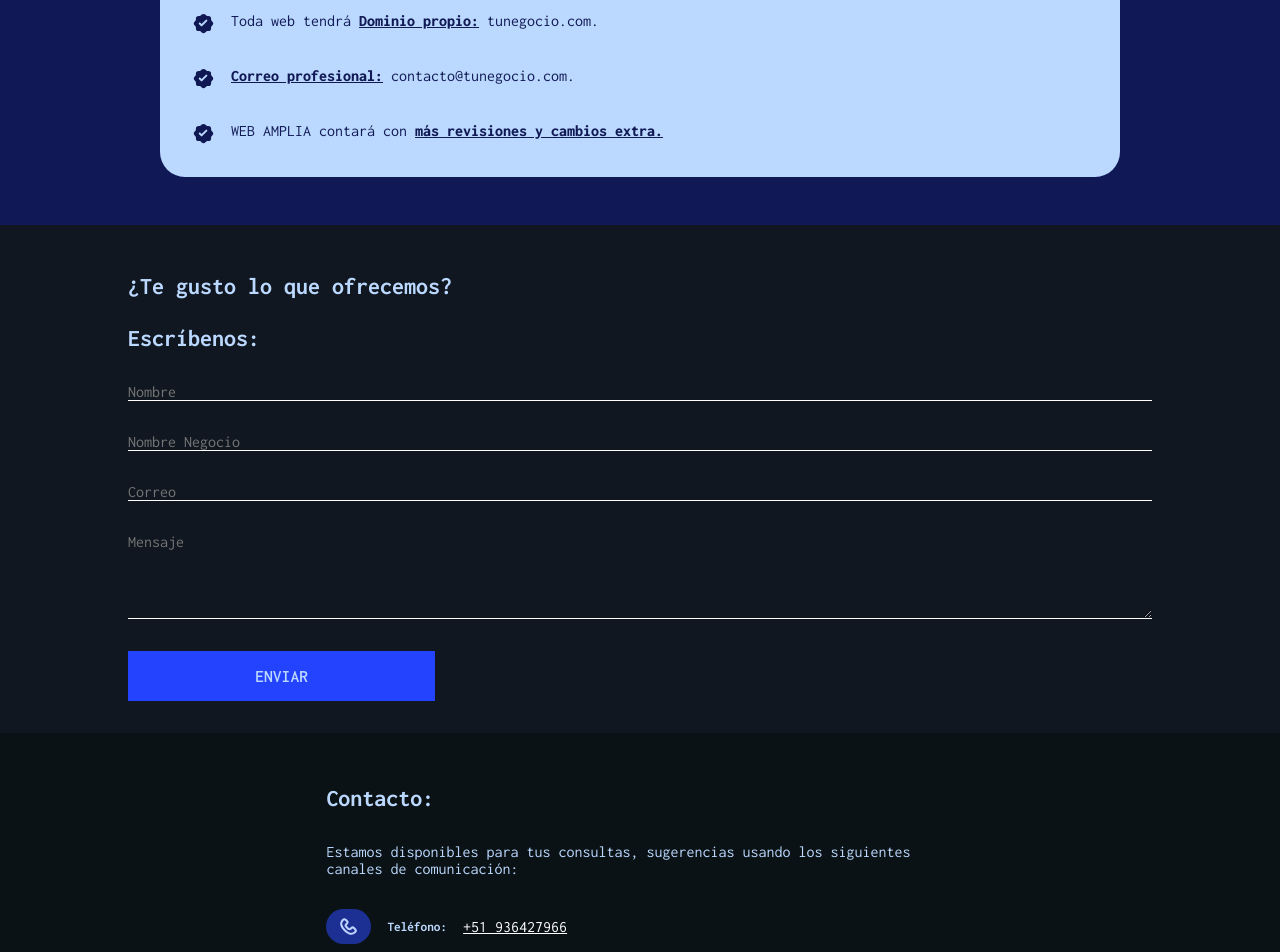
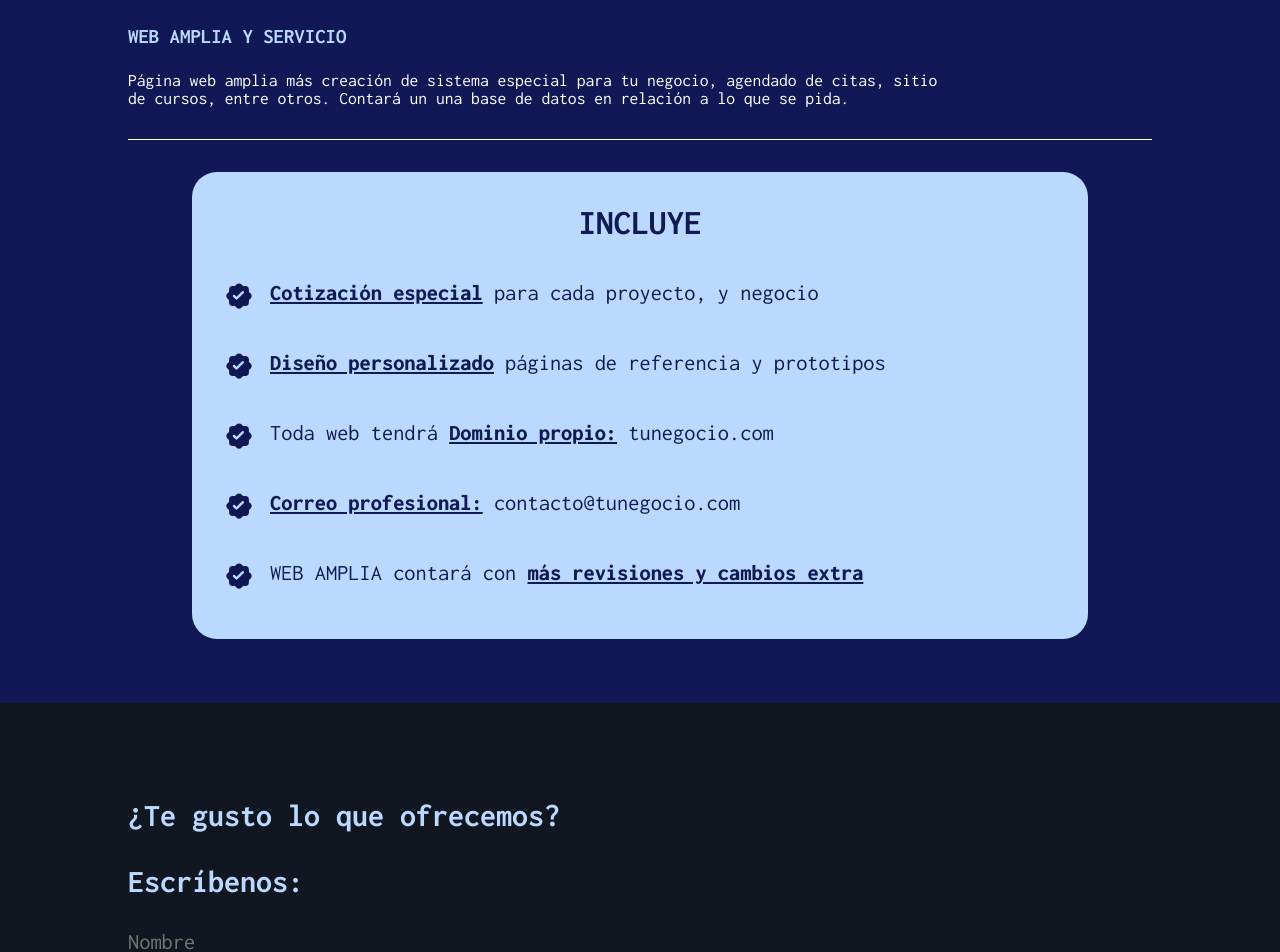
Before and after one commit to Zapallit0/Portfolio_DevWeb, a React (Vite) app in the folder FrontEnd/: page / in a window 1280 px wide. Shown: the part 3343-4295 px from the top of the page. Built offline with nearby package versions, Linux system fonts and the light colour scheme.

Commit message:
Responsive Done 720 px

```diff
--- a/FrontEnd/src/Pages/Home/Contact/Contact.css
+++ b/FrontEnd/src/Pages/Home/Contact/Contact.css
@@ -94,3 +94,43 @@
     width:25px;
     filter: invert(78%) sepia(25%) saturate(767%) hue-rotate(193deg) brightness(94%) contrast(131%);
 }
+@media screen and (min-width: 720px){
+    .contactForm{
+        padding: 3rem 0;
+    }
+    .contactForm h3{
+        font-size: 2rem;
+    }
+    .contactForm form{
+        gap: 2.5rem;
+    }
+    .contactForm form input,textarea{
+        font-size: 1.4rem;
+    }
+    .contactForm form button{
+        font-size: 1.2rem;
+    }
+    .contactLink{
+        padding: 4rem 0;
+    }
+    .contactLink ul{
+        gap: 2.5rem;
+    }
+    .contactLink h4{
+        font-size: 2rem;
+    }
+    .contactLink li div{
+        width:50px;
+        height: 50px;
+    }
+    .contactLink li img{
+        width: 35px;
+        height: 35px;
+    }
+    .contactLink p{
+        font-size: 1.2rem;
+    }
+    .contactLink li h5,a{
+        font-size: 1.3rem;
+    }
+}
--- a/FrontEnd/src/Pages/Home/Footer/Footer.css
+++ b/FrontEnd/src/Pages/Home/Footer/Footer.css
@@ -13,3 +13,8 @@ footer ul{
     flex-direction: row;
     gap: 1rem;
 }
+@media screen and (min-width:720px){
+    footer ul{
+        gap:4rem ;
+    }
+}
--- a/FrontEnd/src/Pages/Home/Services/Services.css
+++ b/FrontEnd/src/Pages/Home/Services/Services.css
@@ -61,8 +61,6 @@
 }
 .serviceInclude h4{
     font-size: 2rem;
-}
-.serviceInclude h4{
     text-align: center;
 }
 .serviceInclude ul{
@@ -84,10 +82,43 @@
     filter: invert(8%) sepia(68%) saturate(3222%) hue-rotate(229deg) brightness(92%) contrast(102%);
 }
 @media screen and (min-width:720px){
+    .Services{
+        padding: 4rem 0;
+    }
     .servicesTitle h3{
         font-size: 1.8rem;
     }
     .servicesTitle span{
         font-size: 1.1rem;
     }
+    .serviceItem img{
+        width: 450px;
+        height:330px;
+    }
+    .serviceItem h4{
+        font-size: 1.3rem;
+    }
+    .serviceItem p{
+        font-size: 1.1rem;
+    }
+    .serviceInclude{
+        width: 65%;
+        padding-bottom: 3rem;
+    }
+    .serviceInclude ul{
+        gap: 2.5rem;
+    }
+    .serviceInclude h4{
+        font-size: 2.2rem;
+    }
+    .serviceInclude li {
+        font-size: 1.4rem;
+    }
+    .serviceInclude li img{
+        height: 30px;
+        width: 30px;
+    }
+    .serviceInclude li span{
+        font-size: 1.4rem;
+    }
 }
--- a/FrontEnd/src/Pages/Home/Services/Services.jsx
+++ b/FrontEnd/src/Pages/Home/Services/Services.jsx
@@ -43,23 +43,23 @@ function Services() {
                 <h4>INCLUYE</h4>
                 <li>
                     <img src={Check} alt="check" width='23px' height='23px'/>
-                    <p><span>Cotización especial</span> para cada proyecto, y negocio.</p>
+                    <p><span>Cotización especial</span> para cada proyecto, y negocio</p>
                 </li>
                 <li>
                     <img src={Check} alt="check" width='23px' height='23px'/>
-                    <p><span>Diseño personalizado</span> páginas de referencia y prototipos.</p>
+                    <p><span>Diseño personalizado</span> páginas de referencia y prototipos</p>
                 </li>
                 <li>
                     <img src={Check} alt="check" width='23px' height='23px'/>
-                    <p>Toda web tendrá <span>Dominio propio:</span>  tunegocio.com.</p>
+                    <p>Toda web tendrá <span>Dominio propio:</span>  tunegocio.com</p>
                 </li>
                 <li>
                     <img src={Check} alt="check" width='23px' height='23px'/>
-                    <p><span>Correo profesional:</span> contacto@tunegocio.com.</p>
+                    <p><span>Correo profesional:</span> contacto@tunegocio.com</p>
                 </li>
                 <li>
                     <img src={Check} alt="check" width='23px' height='23px'/>
-                    <p>WEB AMPLIA contará con <span>más revisiones y cambios extra.</span></p>
+                    <p>WEB AMPLIA contará con <span>más revisiones y cambios extra</span></p>
                 </li>
             </ul>
         </div>
```
